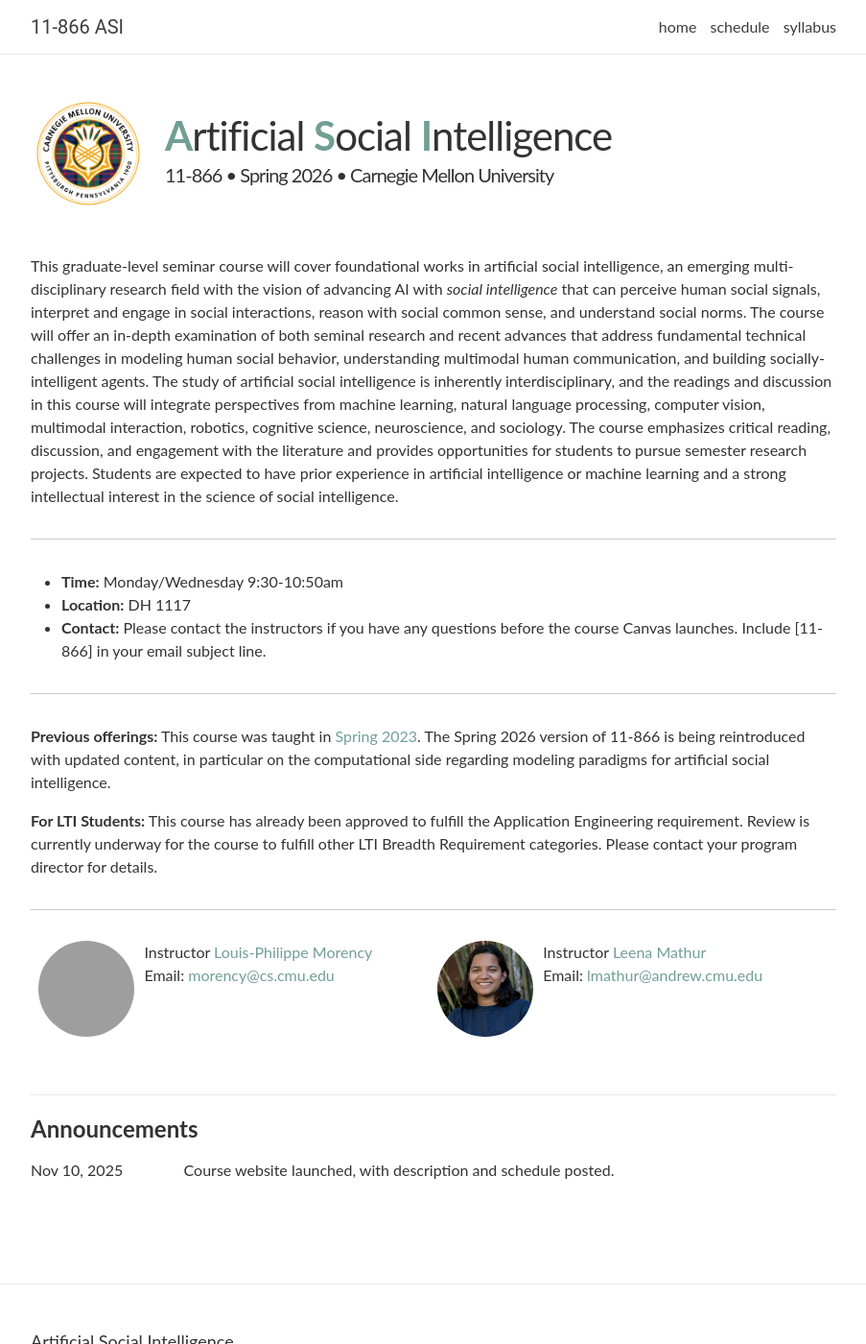
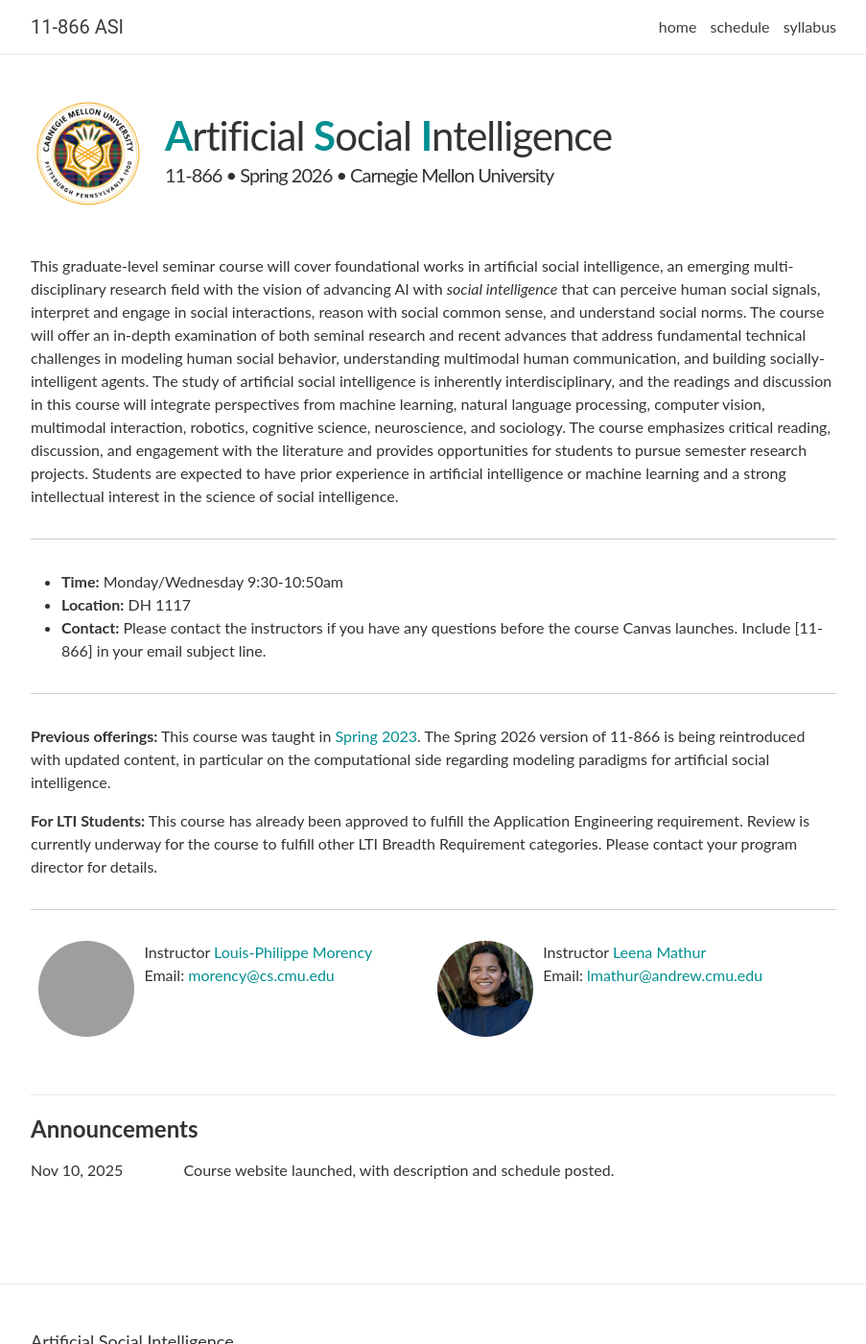
Before and after one commit to CMU-MultiComp-Lab/cmu-asi-course, a Jekyll site: the page spring2026/index.html, which Jekyll copies as it is, in a window 1280 px wide and 1400 px high. Shown: the whole window at 96% size, without its empty margins (188-1091 px from the left). Built offline with Jekyll 4.4.1, drawn with Linux system fonts in a browser that asks for light colours; nearby versions of some CDN libraries; comment, search, counter and statistics services are not loaded; grey boxes are pictures that could not be loaded.

Commit message:
theme color

```diff
--- a/_sass/_variables.scss
+++ b/_sass/_variables.scss
@@ -70,8 +70,8 @@
 $darken-3:          rgba(#000,.25) !default;
 $darken-4:          rgba(#000,.5) !default;
 
-$cmu-palladian-green: #719F94;
-$theme-color:       $cmu-palladian-green;
+$cmu-teal-thread: #008F91;
+$theme-color:       $cmu-teal-thread;
 $code-color:        $dark-gray;
 $text-color:        $dark-gray;
 $background-color:  $white;
```
